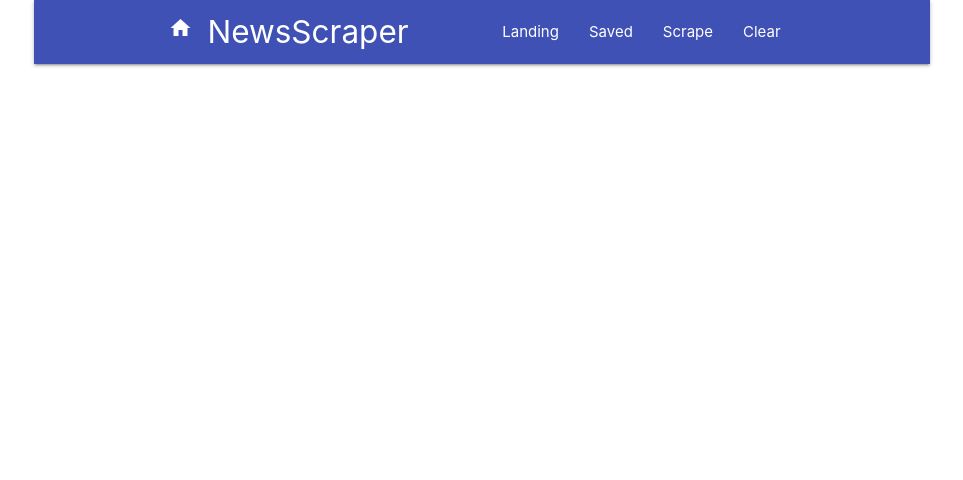
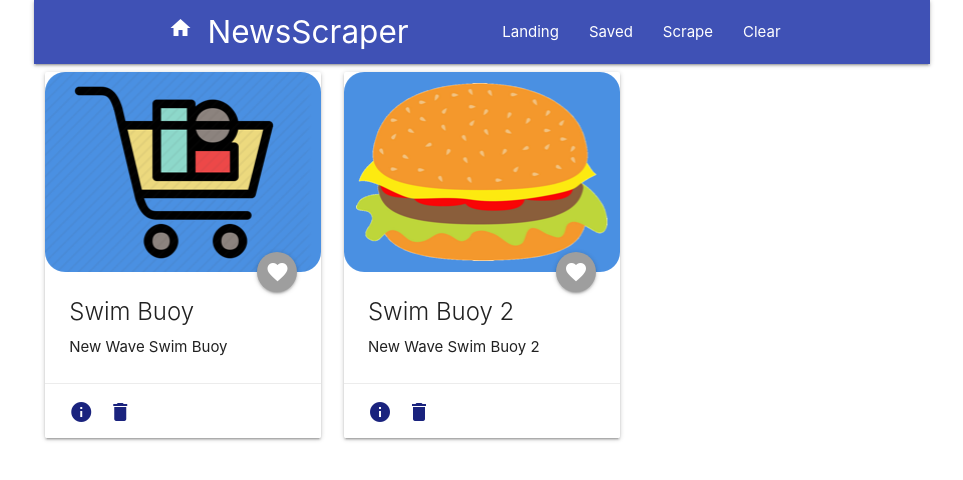
Before and after one commit to plinck/newsscraper, a React (Create React App) app in the folder client/: page /Articles in a window 1280 px wide. Shown: the top 480 px of the page, without its empty margins (158-1121 px from the left). Built offline with nearby package versions, Linux system fonts and the light colour scheme; no server answers; a web font is replaced by a local one.

Commit message:
Hardcoded articles - sidenav inconsistent

```diff
--- a/client/src/App.js
+++ b/client/src/App.js
@@ -2,8 +2,8 @@ import React, { Component } from 'react';
 import './App.css';
 import Navigation from './components/Navigation/Navigation';
 import Landing from './components/Landing/Landing';
-import Home from './components/Home/Home';
 import { BrowserRouter as Router, Route } from 'react-router-dom';
+import Articles from './components/Articles/Articles';
 
 class App extends Component {
   constructor(props) {
@@ -41,7 +41,7 @@ class App extends Component {
                     <Landing {...this.state} />
                     )}
                 />
-        <Route path="/Home" component={Home} />
+                <Route path="/Articles" component={Articles} />
             </div>
         </Router>
     );
--- /dev/null
+++ b/client/src/components/Articles/Article/Article.js
@@ -0,0 +1,32 @@
+import React from 'react';
+
+class Article extends React.Component {
+    render() {
+        return (
+            <div className="col s12 m6 l4">
+                <div className="card">
+                    <div className="card-image">
+                        <img className="BurgerLog275x200 materialboxed" src={this.props.url} alt="" />
+                        <a href="#!" className="halfway-fab btn-floating grey">
+                            <i className="material-icons">favorite</i>
+                        </a>
+                    </div>
+                    <div className="card-content">
+                        <span className="flow-text card-title">{this.props.title}</span>
+                        <p className="truncate">{this.props.body}</p>
+                    </div>
+                    <div className="card-action">
+                        <a href="#!" className="indigo-text text-darken-4" data-target="modal-post">
+                            <i className="postInfo material-icons left">info</i>
+                        </a>
+                        <a href="#!" className="indigo-text text-darken-4">
+                            <i className="postDelete material-icons left">delete</i>
+                        </a>
+                    </div>
+                </div>
+            </div>
+        );
+    }
+}
+
+export default Article;
--- /dev/null
+++ b/client/src/components/Articles/Articles.js
@@ -0,0 +1,36 @@
+import React from 'react';
+import Article from './Article/Article';
+
+class Articles extends React.Component {
+    constructor(props) {
+        super(props);
+
+        this.state = {
+            articles: [
+                {
+                    url: "./images/bamazon275x200.PNG",
+                    title: "Swim Buoy",
+                    body: "New Wave Swim Buoy"
+                },
+                {
+                    url: "./images/BurgerLog275x200.PNG",
+                    title: "Swim Buoy 2",
+                    body: "New Wave Swim Buoy 2"
+                }
+            ]
+        };
+
+    }
+
+    render() {
+        return (
+            <div className="row">
+            {this.state.articles.map((info, i) => {
+                return(<Article key={i} url={info.url} title={info.title} body={info.body} />);
+            })}
+            </div>
+        );
+    }
+}
+
+export default Articles;
--- a/client/src/components/Home/Home.js
+++ /dev/null
@@ -1,13 +0,0 @@
-import React from 'react';
-
-class Home extends React.Component {
-    render() {
-        return (
-            <div>
-                <h1>Home</h1>
-            </div>
-        );
-    }
-}
-
-export default Home;
--- a/client/src/components/Navigation/Navigation.js
+++ b/client/src/components/Navigation/Navigation.js
@@ -19,28 +19,27 @@ class Navigation extends React.Component {
         return (
             // <!--  NAV -->
             <div>
-                <nav class="nav-wrapper indigo">
-                    <div class="container">
-                        <a href="/index" class="brand-logo left hide-on-med-and-down"><i class="material-icons">home</i>NewsScraper</a>
-                        <a href="#!" class="sidenav-trigger" data-target="mobile-links">
-                            <i class="material-icons">menu</i>
-                            <a href="/index" class="brand-logo"><i class="material-icons">home</i>NewsScraper</a>
+                <ul className="sidenav" id="mobile-links">
+                    <a href="/" className="brand-logo"><i className="material-icons">home</i>Home</a>
+                        <li><Link to="/">Landing</Link></li>
+                        <li><Link to="/Saved">Saved</Link></li>
+                        <li><Link to="/Articles">Scrape</Link></li>
+                        <li><Link to="/Clear">Clear</Link></li>
+                </ul>
+                <nav className="nav-wrapper indigo">
+                    <div className="container">
+                        <a href="/" className="brand-logo left hide-on-med-and-down"><i className="material-icons">home</i>NewsScraper</a>
+                        <a href="#!" className="sidenav-trigger" data-target="mobile-links">
+                            <i className="material-icons">menu</i>
                         </a>
-                        <ul class="right hide-on-med-and-down">
+                        <ul className="right hide-on-med-and-down">
                             <li><Link to="/">Landing</Link></li>
                             <li><Link to="/Saved">Saved</Link></li>
-                            <li><Link to="/ScrapeNew">Scrape</Link></li>
+                            <li><Link to="/Articles">Scrape</Link></li>
                             <li><Link to="/Clear">Clear</Link></li>
                         </ul>
                     </div>
                 </nav>
-                <ul class="sidenav" id="mobile-links">
-                    <a href="#!" class="brand-logo"><i class="material-icons">home</i>Home</a>
-                        <li><Link to="/">Landing</Link></li>
-                        <li><Link to="/Saved">Saved</Link></li>
-                        <li><Link to="/ScrapeNew">Scrape</Link></li>
-                        <li><Link to="/Clear">Clear</Link></li>
-                </ul>
             </div>
             // <!--  END NAV -->
         );
```
Also changed, not shown: client/public/images/BurgerLog275x200.png (added), client/public/images/bamazon275x200.png (added). Lines whose indentation alone changed are shown as unchanged.
